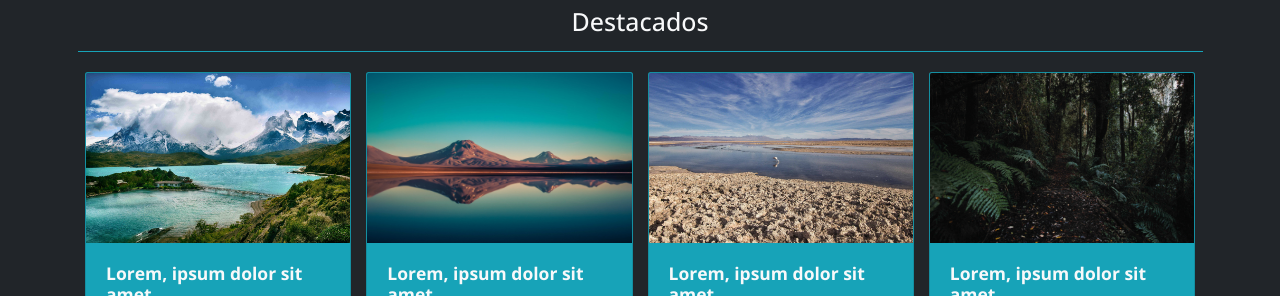
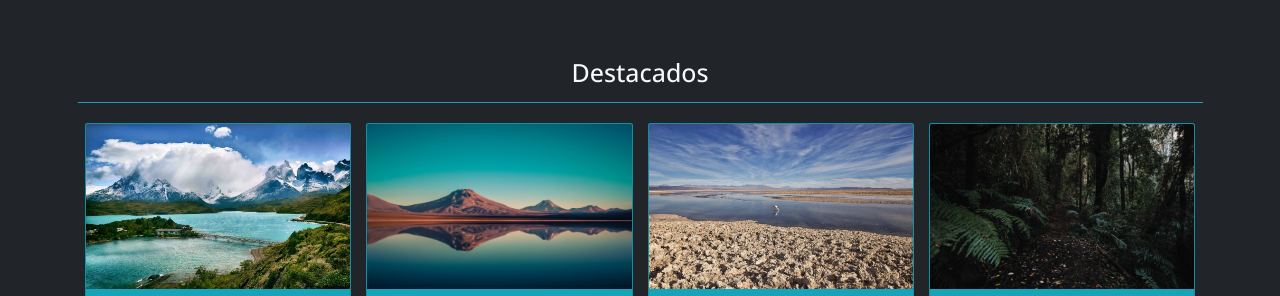
Before and after one commit to mavp-mooc-git/talentodigital-m1-prueba, a plain HTML site: page index.html in a window 1280 px wide. Shown: the part 1243-1539 px from the top of the page. Drawn offline with nearby package versions, Linux system fonts and the light colour scheme; a script that the page names is missing.

Commit message:
detalles menores

```diff
--- a/assets/css/styles.css
+++ b/assets/css/styles.css
@@ -18,6 +18,7 @@ body {
   font-family: 'Open Sans', sans-serif;
   font-size: 1.6rem;
   font-weight: 500;
+  padding-top: 5.1rem;
 }
 
 /***** Background colors *****/
@@ -30,9 +31,6 @@ body {
 /***** Navbar section *****/
 .navbar {
   min-height: 5.1rem;
-  /*position: fixed;*/
-  /*width: 100vw;  /* view-width */
-  /*z-index: 1;*/
 }
 
 .navbar-brand img {
@@ -57,31 +55,8 @@ body {
 }
 
 .card img {
-  max-height: 17rem;
+  max-height: 16.5rem;
 }
-
-/***** Contacto section *****/
-/*.btn-contact {
-  all: unset;
-  font-family: Helvetica, Arial, sans-serif;
-  display: inline-block;
-  max-width: 100%;
-  white-space: nowrap;
-  overflow: hidden;
-  text-overflow: ellipsis;
-  background-color: #0445AF;
-  color: #FFFFFF;
-  font-size: 20px;
-  border-radius: 25px;
-  padding: 0 33px;
-  font-weight: bold;
-  height: 50px;
-  cursor: pointer;
-  line-height: 50px;
-  text-align: center;
-  margin: 0;
-  text-decoration: none;
-}*/
 
 /***** Footer section *****/
 .footer a {
```
Also changed, not shown: index.html (+7 -2 lines).
